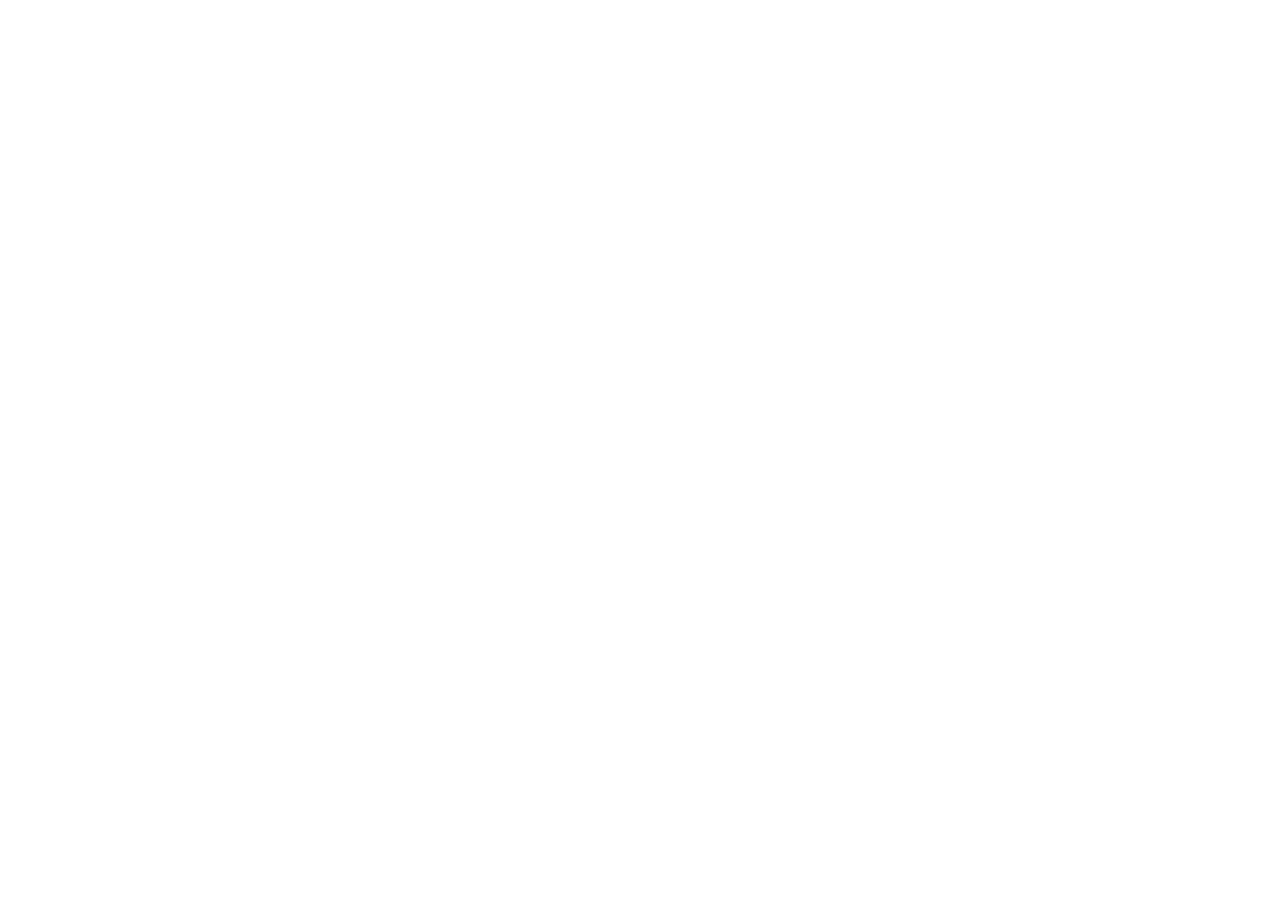
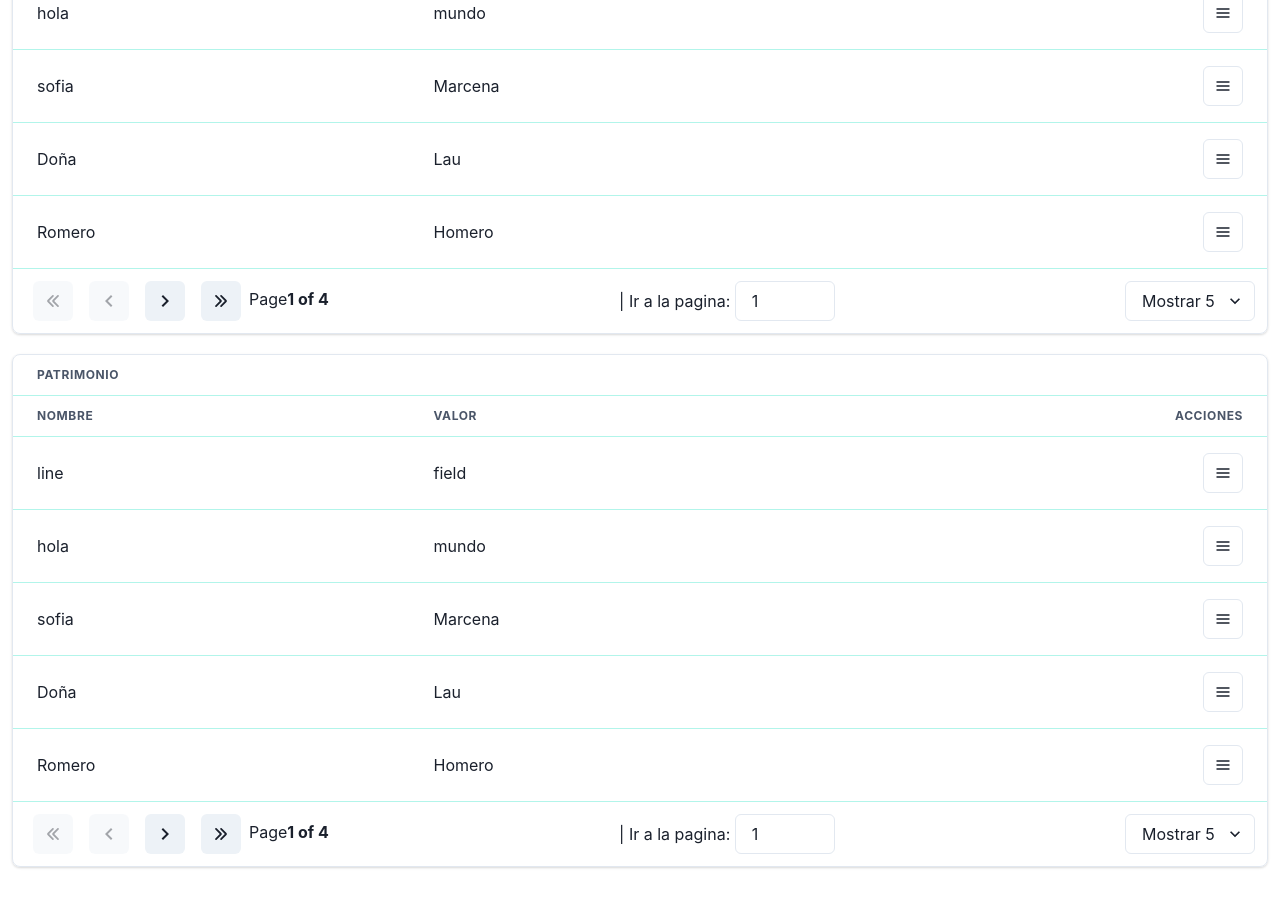
Before and after one commit to ricardober93/frontLabFin, a React (Create React App) app: page /app/proyecciones/baseInicial in a window 1280 px wide. Shown: the part 840-1739 px from the top of the page. Before the commit the page ends 800 px from the top, so only its background shows below. Built offline with nearby package versions, Linux system fonts and the light colour scheme.

Commit message:
tablas de activos, pasivos y patrimonio

```diff
--- a/src/pages/proyecciones/pages/Baseinicial.tsx
+++ b/src/pages/proyecciones/pages/Baseinicial.tsx
@@ -5,7 +5,7 @@
 import TablePagination from "../components/TablePagination";
 
 export default function Baseinicial() {
-    const columns = React.useMemo(
+    const columnsActivos = React.useMemo(
         () => [
             {
                 Header: "Activos",
@@ -35,7 +35,223 @@
         []
     );
 
-    const data = React.useMemo(
+    const dataActivos = React.useMemo(
+        () => [
+            {
+                name: "line",
+                value: "field",
+            },
+            {
+                name: "hola",
+                value: "mundo",
+            },
+            {
+                name: "sofia",
+                value: "Marcena",
+            },
+            {
+                name: "Doña",
+                value: "Lau",
+            },
+            {
+                name: "Romero",
+                value: "Homero",
+            },
+            {
+                name: "Solo",
+                value: "on the dark",
+            },
+            {
+                name: "line",
+                value: "field",
+            },
+            {
+                name: "hola",
+                value: "mundo",
+            },
+            {
+                name: "sofia",
+                value: "Marcena",
+            },
+            {
+                name: "Doña",
+                value: "Lau",
+            },
+            {
+                name: "Romero",
+                value: "Homero",
+            },
+            {
+                name: "Solo",
+                value: "on the dark",
+            },
+            {
+                name: "line",
+                value: "field",
+            },
+            {
+                name: "hola",
+                value: "mundo",
+            },
+            {
+                name: "sofia",
+                value: "Marcena",
+            },
+            {
+                name: "Doña",
+                value: "Lau",
+            },
+            {
+                name: "Romero",
+                value: "Homero",
+            },
+            {
+                name: "Solo",
+                value: "on the dark",
+            },
+        ],
+        []
+    );
+
+    const columnsPasivos = React.useMemo(
+        () => [
+            {
+                Header: "Pasivos",
+                columns: [
+                    {
+                        Header: "Nombre",
+                        accessor: "name",
+                    },
+                    {
+                        Header: "Valor",
+                        accessor: "value",
+                    },
+                    {
+                        Header: "Acciones",
+                        isNumeric:true,
+                        Cell: ({ row, isNumeric=true }) => (
+                            // Use Cell to render an expander for each row.
+                            // We can use the getToggleRowExpandedProps prop-getter
+                            // to build the expander.
+                            <MenuTable  cell={row} />
+                        ),
+                    },
+                ],
+            },
+
+        ],
+        []
+    );
+
+    const dataPasivos = React.useMemo(
+        () => [
+            {
+                name: "line",
+                value: "field",
+            },
+            {
+                name: "hola",
+                value: "mundo",
+            },
+            {
+                name: "sofia",
+                value: "Marcena",
+            },
+            {
+                name: "Doña",
+                value: "Lau",
+            },
+            {
+                name: "Romero",
+                value: "Homero",
+            },
+            {
+                name: "Solo",
+                value: "on the dark",
+            },
+            {
+                name: "line",
+                value: "field",
+            },
+            {
+                name: "hola",
+                value: "mundo",
+            },
+            {
+                name: "sofia",
+                value: "Marcena",
+            },
+            {
+                name: "Doña",
+                value: "Lau",
+            },
+            {
+                name: "Romero",
+                value: "Homero",
+            },
+            {
+                name: "Solo",
+                value: "on the dark",
+            },
+            {
+                name: "line",
+                value: "field",
+            },
+            {
+                name: "hola",
+                value: "mundo",
+            },
+            {
+                name: "sofia",
+                value: "Marcena",
+            },
+            {
+                name: "Doña",
+                value: "Lau",
+            },
+            {
+                name: "Romero",
+                value: "Homero",
+            },
+            {
+                name: "Solo",
+                value: "on the dark",
+            },
+        ],
+        []
+    );
+
+    const columnsPatrimonio = React.useMemo(
+        () => [
+            {
+                Header: "Patrimonio",
+                columns: [
+                    {
+                        Header: "Nombre",
+                        accessor: "name",
+                    },
+                    {
+                        Header: "Valor",
+                        accessor: "value",
+                    },
+                    {
+                        Header: "Acciones",
+                        isNumeric:true,
+                        Cell: ({ row, isNumeric=true }) => (
+                            // Use Cell to render an expander for each row.
+                            // We can use the getToggleRowExpandedProps prop-getter
+                            // to build the expander.
+                            <MenuTable  cell={row} />
+                        ),
+                    },
+                ],
+            },
+
+        ],
+        []
+    );
+
+    const dataPatrimonio = React.useMemo(
         () => [
             {
                 name: "line",
@@ -119,8 +335,16 @@
             <Box d="flex" marginY="2" justifyContent="flex-end">
                 <ModalFormBaseinicial />
             </Box>
-            <Box borderWidth="1px" borderRadius="lg" overflow="hidden" boxShadow="base">
-                <TablePagination columns={columns} data={data} />
+            <Box my="5" borderWidth="1px" borderRadius="lg" overflow="hidden" boxShadow="base">
+                <TablePagination columns={columnsActivos} data={dataActivos} />
+            </Box>
+
+            <Box my="5" borderWidth="1px" borderRadius="lg" overflow="hidden" boxShadow="base">
+                <TablePagination columns={columnsPasivos} data={dataPasivos} />
+            </Box>
+
+            <Box my="5" borderWidth="1px" borderRadius="lg" overflow="hidden" boxShadow="base">
+                <TablePagination columns={columnsPatrimonio} data={dataPatrimonio} />
             </Box>
         </div>
     );
```
